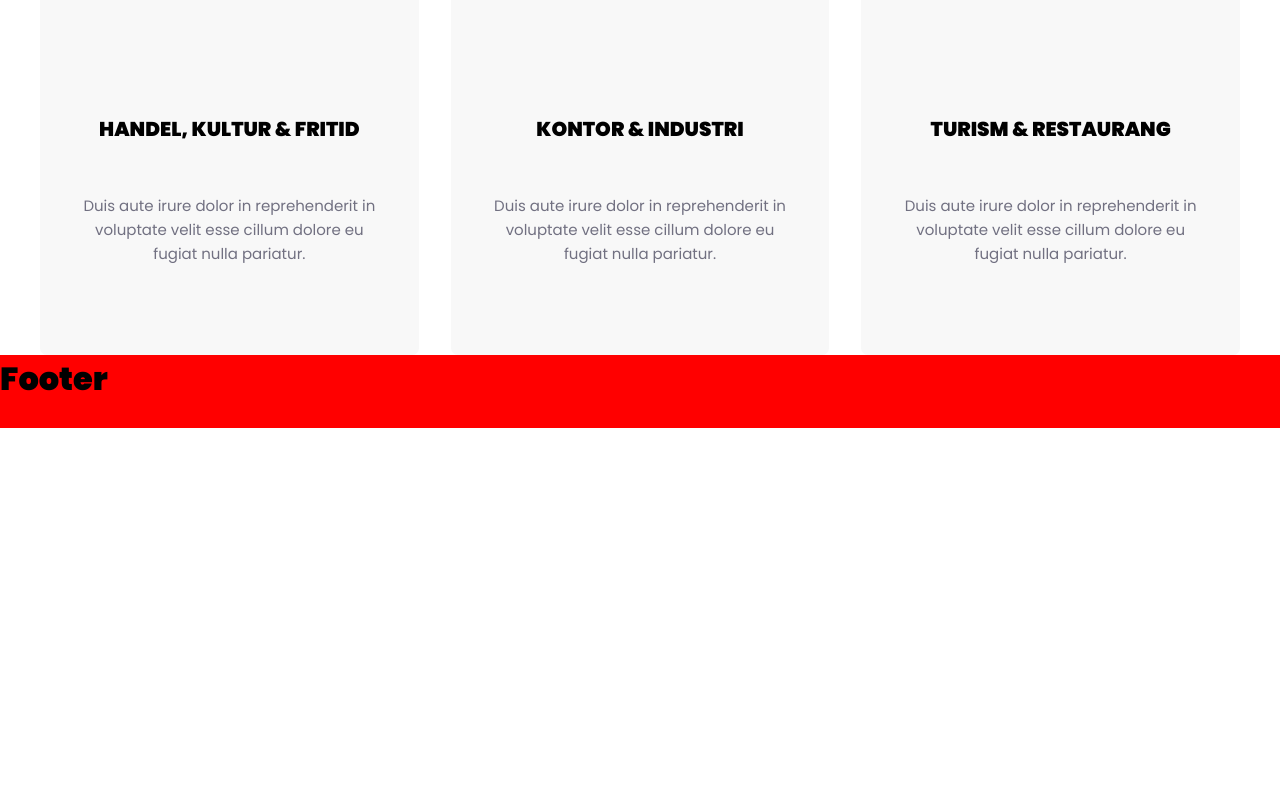
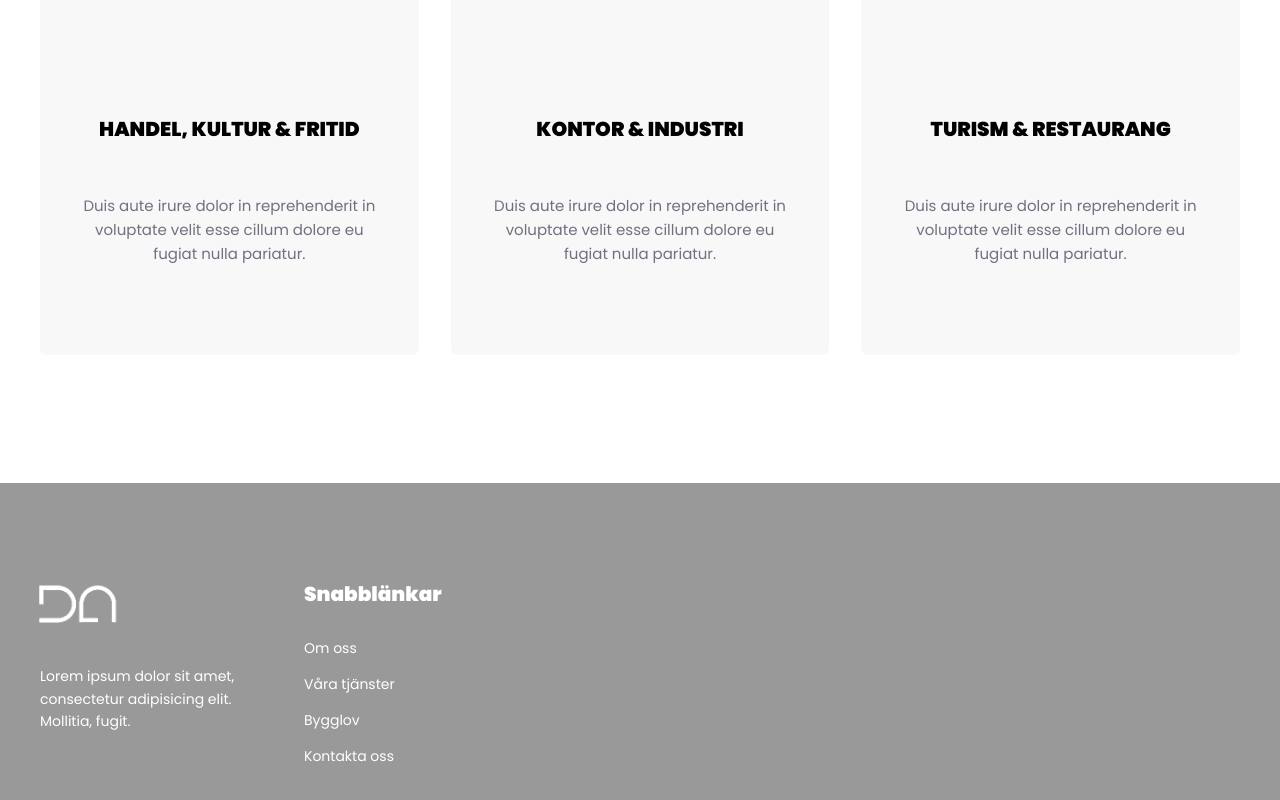
Before and after one commit to Al3ksand3r-dev/dagens_arkitekter, a Vue app in the folder client/: page / in a window 1280 px wide. Shown: the part 2729-3529 px from the top of the page. Before the commit the page ends 3157 px from the top, so only its background shows below. Built offline with nearby package versions, Linux system fonts and the light colour scheme.

Commit message:
style footer, basic for now

```diff
--- a/client/src/components/layout/AppFooter.vue
+++ b/client/src/components/layout/AppFooter.vue
@@ -1,24 +1,104 @@
 <template>
   <footer class="footer">
-    <h1>Footer</h1>
     <main class="footer__content">
-      <section class="footer__content__header"></section>
-      <ul class="footer__content__list">
-        <li class="footer__content__list__item"></li>
-      </ul>
+      <section class="footer__content__header">
+        <img :src="require('@/assets/logo/DA-logo.png')" alt="footer logo" />
+        <p>
+          Lorem ipsum dolor sit amet, consectetur adipisicing elit. Mollitia,
+          fugit.
+        </p>
+      </section>
+      <section class="footer__content__links">
+        <h1>Snabblänkar</h1>
+        <ul class="footer__content__links__list">
+          <li
+            class="footer__content__list__item"
+            v-for="link in links"
+            :key="link.label"
+          >
+            <router-link :to="{ name: link.url }">{{ link.label }}</router-link>
+          </li>
+        </ul>
+      </section>
     </main>
     <div class="footer__copy"></div>
   </footer>
 </template>
 
 <script>
+import { ref } from "@vue/composition-api";
 export default {
   name: "AppFooter",
+  setup() {
+    const links = ref([
+      {
+        url: "about",
+        label: "Om oss",
+      },
+      {
+        url: "services",
+        label: "Våra tjänster",
+      },
+      {
+        url: "permit",
+        label: "Bygglov",
+      },
+      {
+        url: "contact",
+        label: "Kontakta oss",
+      },
+    ]);
+    return { links };
+  },
 };
 </script>
 
 <style lang="scss" scoped>
 .footer {
-  background-color: red;
+  background: #999;
+  padding: 6rem 1rem;
+  margin: 8rem 0 0;
+
+  &__content {
+    gap: 0 4rem;
+    width: 100%;
+    margin: auto;
+    display: flex;
+    flex-wrap: wrap;
+    max-width: 1200px;
+
+    &__header {
+      img {
+        width: 100px;
+        display: block;
+        margin: -10px 0 20px -20px;
+      }
+
+      p {
+        width: 200px;
+        color: #fff;
+        font-size: 14px;
+      }
+    }
+
+    &__links {
+      color: #fff;
+      h1 {
+        font-size: 20px;
+        margin: 0 0 29px;
+      }
+      &__list {
+        list-style: none;
+
+        a {
+          color: #fff;
+          display: block;
+          font-size: 14px;
+          margin: 0 0 15px;
+          text-decoration: none;
+        }
+      }
+    }
+  }
 }
 </style>
```
